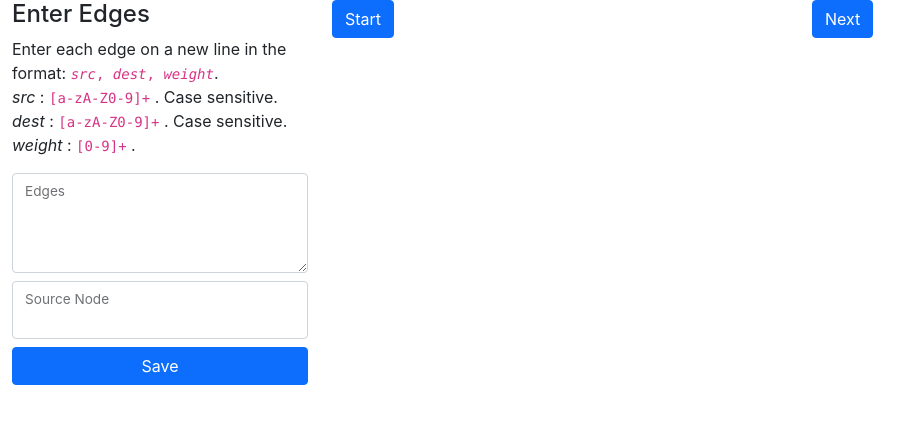
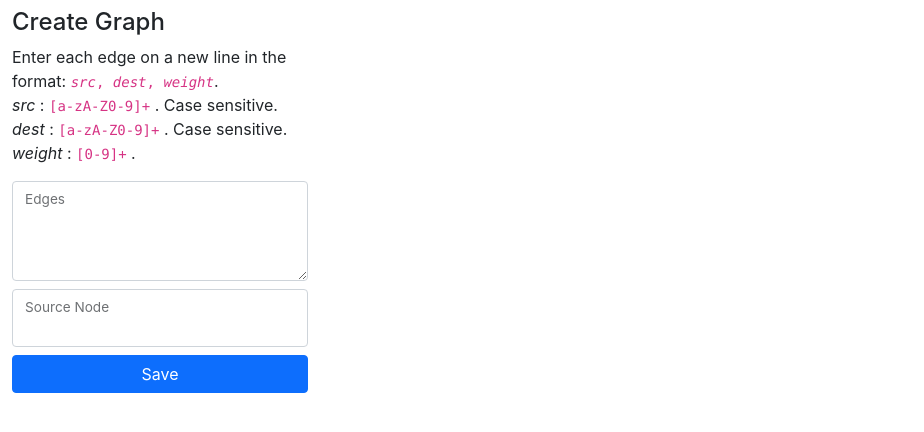
Before and after one commit to shashwatrathod/bellman-ford-visualizer, a React (Create React App) app: page / in a window 1280 px wide. Shown: the top 432 px of the page, without its empty margins (0-924 px from the left). Built offline with nearby package versions, Linux system fonts and the light colour scheme.

Commit message:
beautify

```diff
--- a/src/App.js
+++ b/src/App.js
@@ -3,73 +3,90 @@ import useVisGraph from "./hooks/useVisGraph";
 import Graph from "react-graph-vis";
 import useGlobalGraph from "./hooks/useGlobalGraph";
 import { bellmanFord } from "./utils/graph-utils";
-import { useState } from "react";
+import { useEffect, useState } from "react";
 
 function App() {
   const { graph, options, graphKey, next, resetGraph } = useVisGraph();
   const { globalGraph } = useGlobalGraph();
   const [steps, setSteps] = useState([]);
+  const [startDisabled, setStartDisabled] = useState(true);
+  const [nextDisabled, setNextDisabled] = useState(true);
   const [currentStep, setCurrentStep] = useState(-1);
+
+  // When we get a new graph,
+  // start should be enabled and next should be disabled
+  useEffect(() => {
+    if (globalGraph) {
+      setStartDisabled(false);
+      setNextDisabled(true);
+    } else {
+      setStartDisabled(true);
+      setNextDisabled(true);
+    }
+  }, [globalGraph]);
 
   const startOnClick = () => {
     if (!globalGraph) return;
 
+    // Reset all previous states of the graph and create a new one
     resetGraph();
 
     const { steps, distances, parent } = bellmanFord(
       globalGraph,
       globalGraph.source
     );
-
-    console.log(steps);
-
     setSteps(steps);
     setCurrentStep(-1);
+    setNextDisabled(false);
   };
 
   const nextOnClick = () => {
     if (currentStep === steps.length - 1) return;
 
+    // now that we've reached the end, we want to diable the next button
+    if (currentStep + 1 === steps.length - 1) {
+      setNextDisabled(true);
+    }
+
     setCurrentStep((oldStep) => oldStep + 1);
-    // Refering to currentStep + 1 as useState does not update the state value immediately
+    // Refering to currentStep + 1 as setState does not update the state value
+    // immediately
     next(steps[currentStep + 1]);
   };
 
   return (
     <div className="container-fluid">
-      <div className="row">
+      <div className="row mt-2">
         <div className="col-3">
           <GraphInput />
         </div>
+        {graph && options && (
           <div className="col-9">
-          <div className="row">
-            {graph && options && (
-              <>
+            <div className="row border">
               <Graph key={graphKey} graph={graph} options={options} />
-              </>
-            )}
             </div>
             <div className="row">
-            <div className="col">
+              <div className="d-flex flex-row gap-2 p-2 justify-content-center">
                 <button
                   type="button"
-                class="btn btn-primary"
+                  class="btn btn-success btn-lg"
                   onClick={startOnClick}
+                  disabled={startDisabled}
                 >
                   Start
                 </button>
-            </div>
-            <div className="col">
                 <button
                   type="button"
-                class="btn btn-primary"
+                  class="btn btn-primary btn-lg"
                   onClick={nextOnClick}
+                  disabled={nextDisabled}
                 >
                   Next
                 </button>
               </div>
             </div>
           </div>
+        )}
       </div>
     </div>
   );
--- a/src/components/graph-input/GraphInput.jsx
+++ b/src/components/graph-input/GraphInput.jsx
@@ -95,7 +95,7 @@ const GraphInput = () => {
 
   return (
     <div>
-      <h4>Enter Edges</h4>
+      <h4>Create Graph</h4>
       <p>
         Enter each edge on a new line in the format:{" "}
         <code>
--- a/src/hooks/useVisGraph.js
+++ b/src/hooks/useVisGraph.js
@@ -32,7 +32,7 @@ const defaultOptions = {
   physics: {
     enabled: false,
   },
-  height: "800px",
+  height: "600px",
 };
 
 const useVisGraph = () => {
```
Lines whose indentation alone changed are shown as unchanged.
